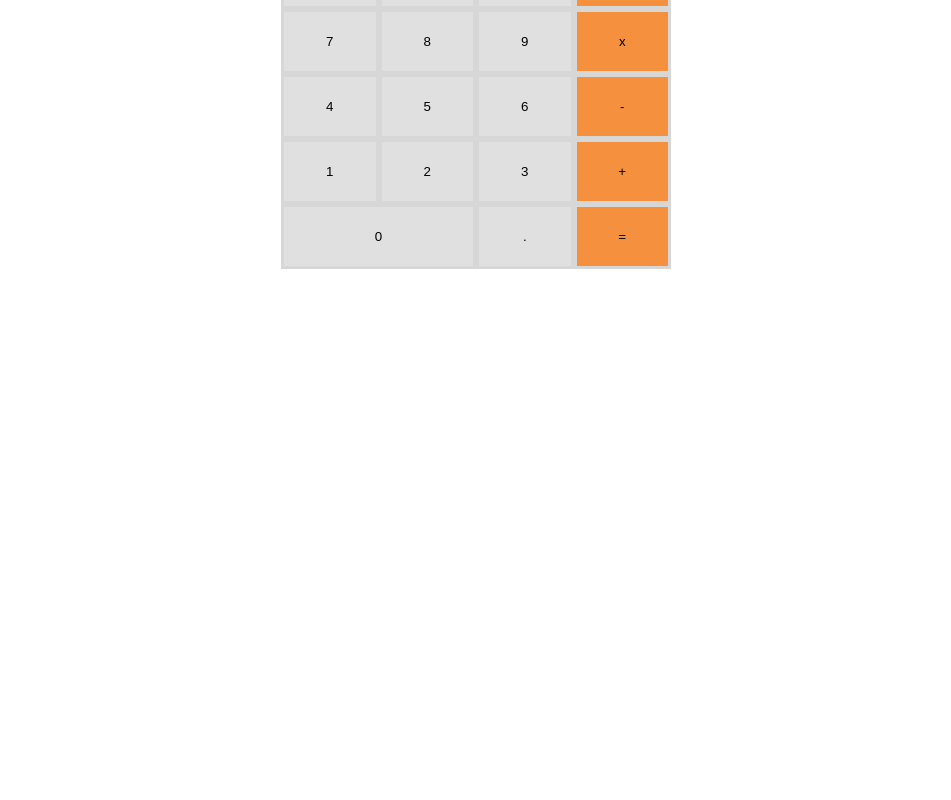
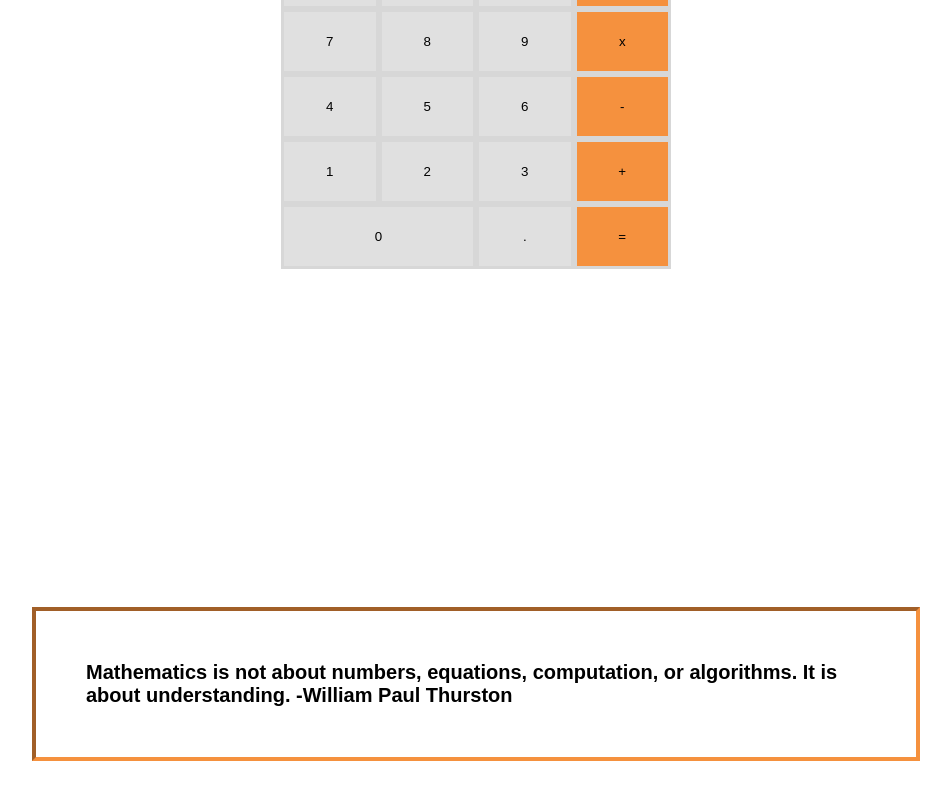
Before and after one commit to AdornChoga/Math_Magicians, a React (Create React App) app: page / in a window 1280 px wide. Shown: the part 720-1520 px from the top of the page, without its empty margins (164-1115 px from the left). Before the commit the page ends 1004 px from the top, so only its background shows below. Built offline with nearby package versions, Linux system fonts and the light colour scheme.

Commit message:
Add quotes page

```diff
--- a/src/App.js
+++ b/src/App.js
@@ -2,13 +2,14 @@ import React from 'react';
 import Calculator from './components/Calculator';
 import Navbar from './components/Navbar';
 import HomePage from './components/HomePage';
+import Quote from './components/Quote';
 
-// eslint-disable-next-line react/prefer-stateless-function
 const App = () => (
   <>
     <Navbar />
     <HomePage />
     <Calculator />
+    <Quote />
   </>
 );
 
--- /dev/null
+++ b/src/components/Quote.js
@@ -0,0 +1,12 @@
+import '../stylesheets/Quote.css';
+
+const Quote = () => (
+  <div className="quote-container">
+    <p>
+      Mathematics is not about numbers, equations, computation, or
+      algorithms. It is about understanding. -William Paul Thurston
+    </p>
+  </div>
+);
+
+export default Quote;
--- /dev/null
+++ b/src/stylesheets/Quote.css
@@ -0,0 +1,29 @@
+* {
+  box-sizing: border-box;
+}
+
+html {
+  font-size: 62.5%;
+}
+
+body {
+  padding: 0;
+  margin: 0;
+}
+
+.quote-container {
+  display: flex;
+  flex-direction: column;
+  justify-content: center;
+  align-items: center;
+  height: 100vh;
+  padding: 0 20rem;
+}
+
+.quote-container p {
+  font-size: 2rem;
+  font-family: sans-serif;
+  font-weight: bold;
+  outline: 0.4rem inset #f5913e;
+  padding: 5rem;
+}
```
